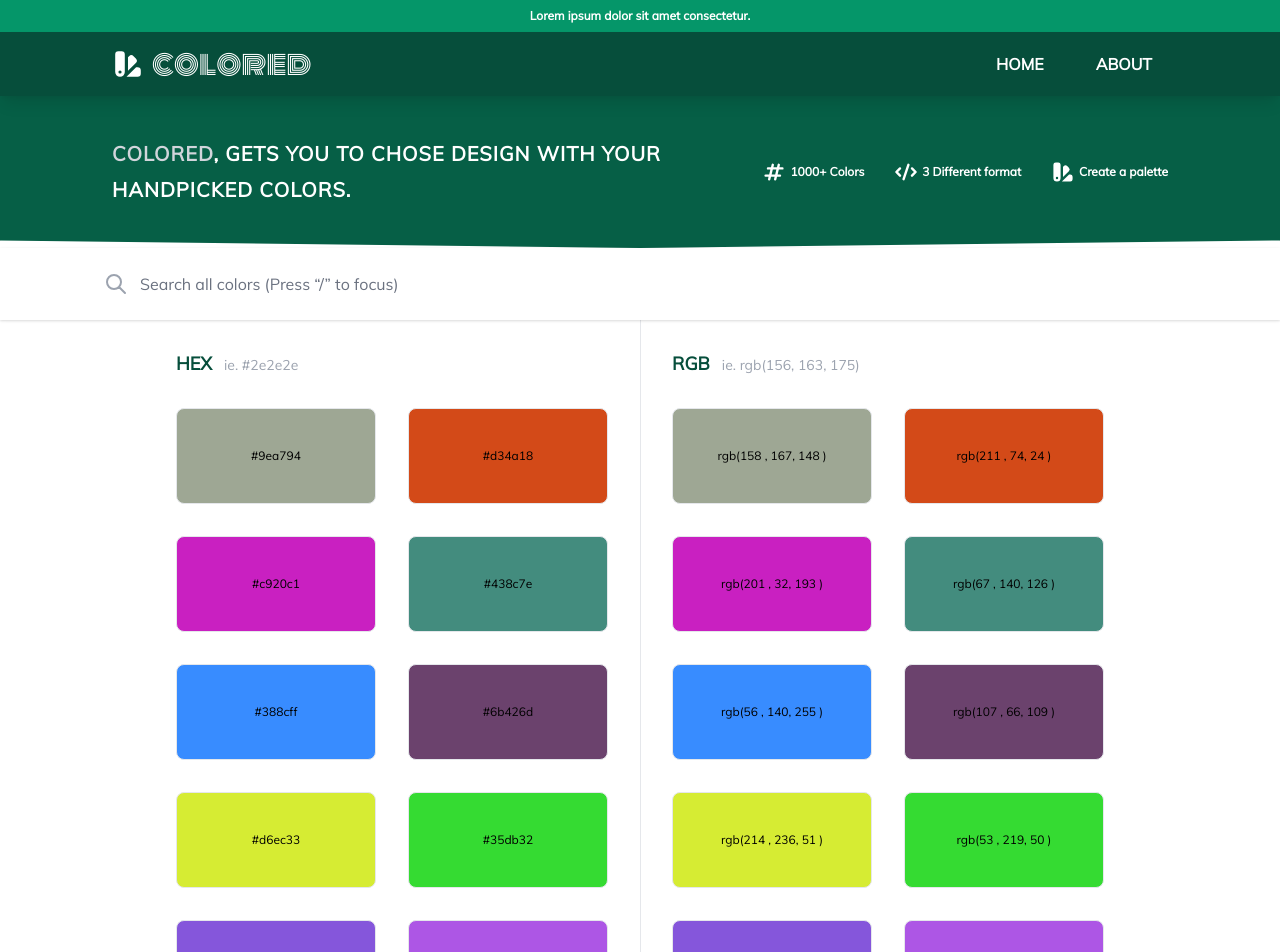
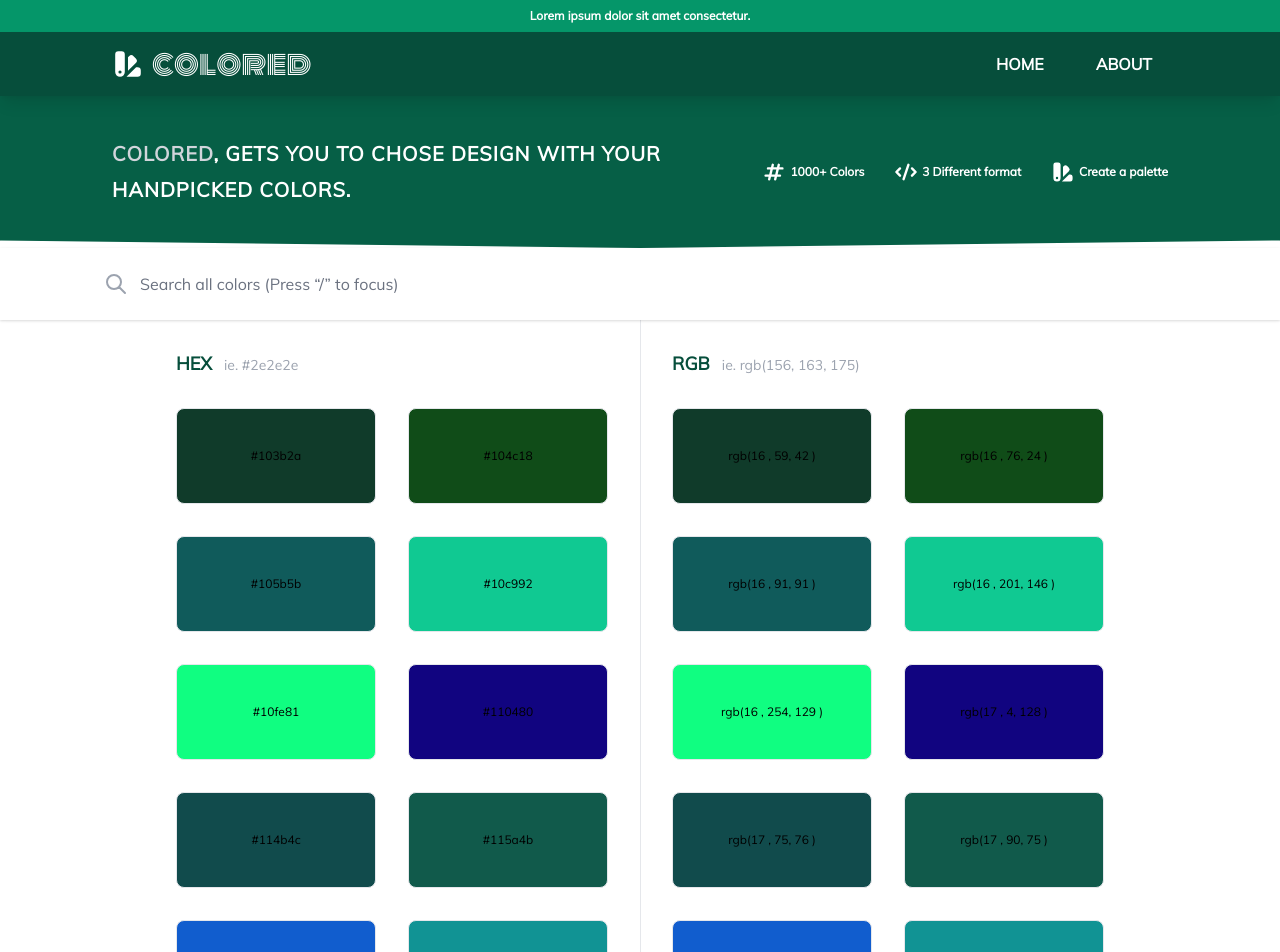
Before and after one commit to braswelljr/colored, a React (Create React App) app: page / in a window 1280 px wide. Shown: the top 952 px of the page. Built offline with nearby package versions, Linux system fonts and the light colour scheme.

Commit message:
Palette update

```diff
--- a/src/components/Colors.js
+++ b/src/components/Colors.js
@@ -1,27 +1,12 @@
-import { useState, useEffect } from "react";
 import Color from "./Color";
 
-const Colors = ({ colors, filter }) => {
-  const [renderAll, setRenderAll] = useState(false);
-
-  useEffect(() => {
-    setRenderAll(true);
-  }, []);
-
-  const filteredColor = filter
-    ? colors
-        // eslint-disable-next-line indent
-        .filter((color) => filter.indexOf(color) !== -1)
-        // eslint-disable-next-line indent
-        .sort((a, b) => filter.indexOf(a) - filter.indexOf(b))
-    : colors;
-
+const Colors = ({ colors }) => {
   return (
     <ul
       className={`grid gap-8 text-center text-xs leading-4`}
       style={{ gridTemplateColumns: "repeat(auto-fill, minmax(132px, 1fr))" }}
     >
-      {filteredColor.slice(0, renderAll ? undefined : 38).map((color, i) => (
+      {colors.map((color, i) => (
         <Color key={i} color={color} />
       ))}
     </ul>
--- a/src/components/Pad.js
+++ b/src/components/Pad.js
@@ -4,7 +4,8 @@ import color from "../utils/color";
 import { hexToRGB } from "../utils/covert";
 
 const Pad = () => {
-  const colors = color([], 200);
+  const colors = color([], 1000).sort();
+  console.log(colors.length);
   return (
     <div
       className="relative grid items-start grid-cols-2 pt-6 pb-12 mx-auto md:px-12 xl:px-28 lg:px-20 gap-x-8 sm:gap-x-12 lg:gap-x-16 gap-y-4 sm:gap-y-8 max-w-container sm:pt-8"
--- a/src/components/Search.js
+++ b/src/components/Search.js
@@ -1,11 +1,7 @@
-import { useEffect, useRef, useState } from "react";
+import { useEffect } from "react";
 
 const Search = () => {
-  const searchInputRef = useRef();
-  const [searchQuery, setSearchQuery] = useState("");
-
   useEffect(() => {
-    setSearchQuery(searchInputRef.current.value);
     function onKeyDown(e) {
       if (
         e.key !== "/" ||
@@ -17,7 +13,6 @@ const Search = () => {
         return;
       }
       e.preventDefault();
-      searchInputRef.current.focus();
     }
     window.addEventListener("keydown", onKeyDown);
     return () => {
@@ -35,7 +30,7 @@ const Search = () => {
   return (
     <div
       id="search"
-      className={`sticky z-40 px-4 bg-white shadow md:px-12 lg:px-20 top-12`}
+      className={`sticky z-40 px-4 bg-white shadow md:px-12 lg:px-20 top-14`}
     >
       <form className="md:px-6" onSubmit={(event) => event.preventDefault()}>
         <div className="flex mx-auto max-w-container">
@@ -63,9 +58,6 @@ const Search = () => {
           <input
             type="text"
             id="search-input"
-            ref={searchInputRef}
-            value={searchQuery}
-            onChange={(e) => setSearchQuery(e.target.value)}
             placeholder="Search all colors (Press “/” to focus)"
             className="flex-auto py-6 text-base leading-6 text-gray-500 placeholder-gray-500 focus:outline-none focus:placeholder-gray-400"
           />
--- a/src/utils/color.js
+++ b/src/utils/color.js
@@ -4,7 +4,9 @@ const arrayify = (array, length) => {
     array.push(`#${RandStr}`);
   }
 
-  return [...new Set(array)];
+  return [...new Set(array)].filter(
+    (color) => color.length === 7 || color.length === 4
+  );
 };
 
 export default arrayify;
```
